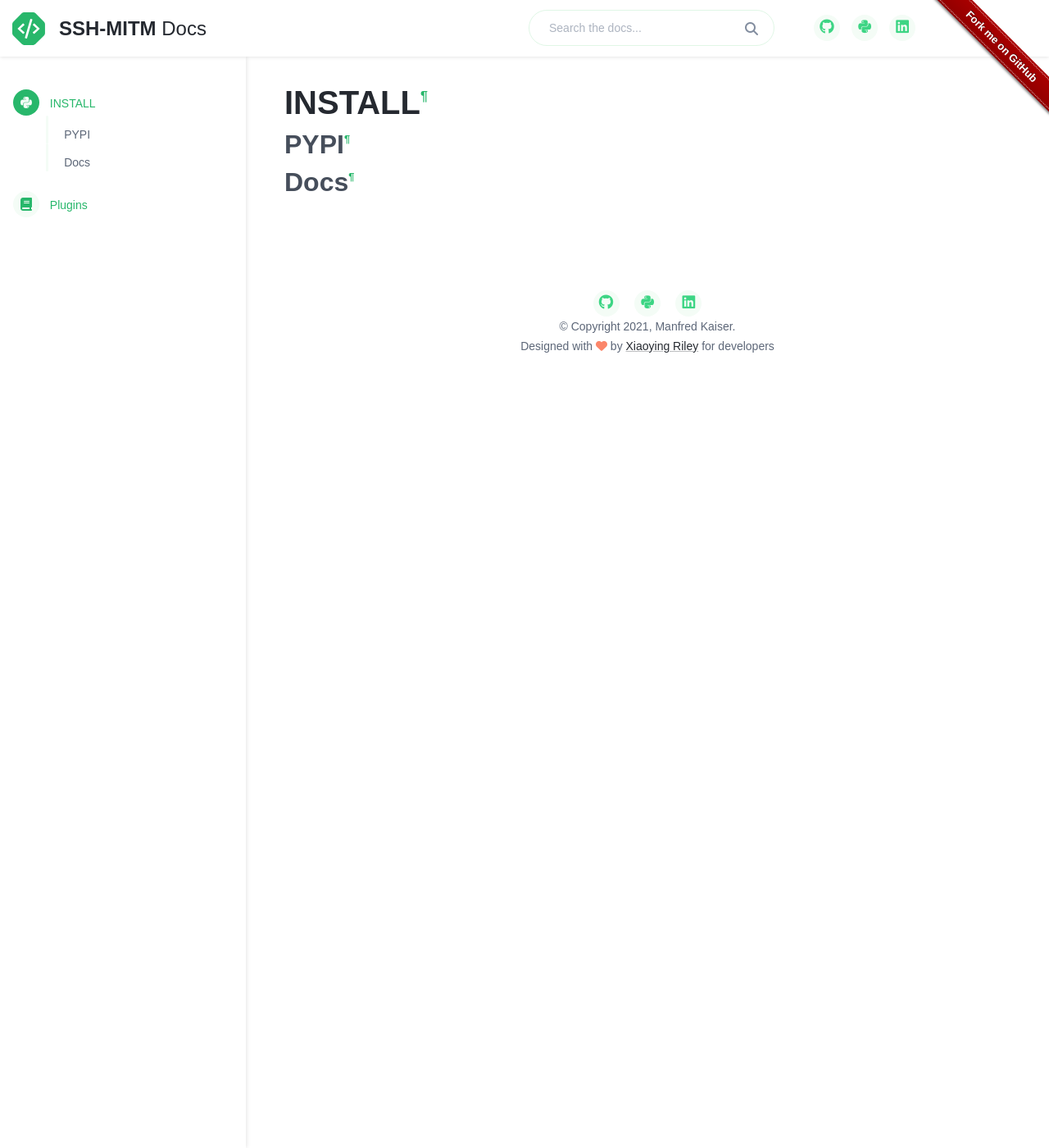
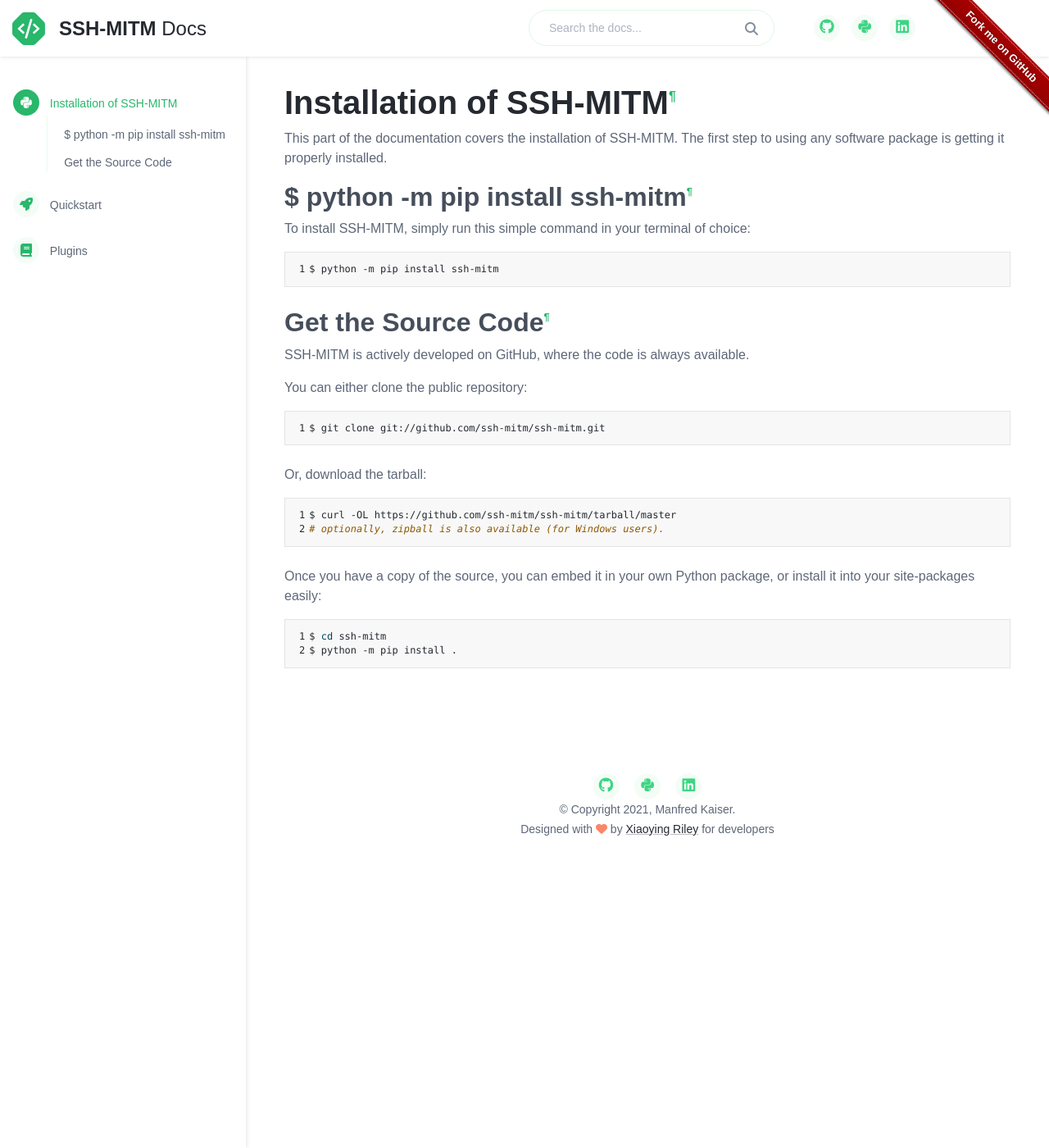
Before and after one commit to ssh-mitm/ssh-mitm, a Sphinx documentation site: the page built from doc/install.rst, in a window 1280 px wide and 1400 px high. Shown: the whole window at 82% size. Built offline with Sphinx 7.4.7, drawn with Linux system fonts in a browser that asks for light colours; nearby versions of some CDN libraries.

Commit message:
fixed template and added install and quickstart page

```diff
--- a/doc/_static/assets/css/theme2.css
+++ b/doc/_static/assets/css/theme2.css
@@ -1,4 +1,10 @@
+.docs-content li>p {
+    margin-bottom: 0;
+}
 
+div.section {
+    scroll-margin-top: 75px;
+}
 
 .docs-nav p {
     display: none;
@@ -10,6 +16,14 @@
     list-style-type: none;
     list-style: none;
     color: #5d6778;
+}
+
+.docs-nav ul li a {
+    color: #5d6778;
+}
+
+.docs-nav ul li.current a {
+    color: #28b76b;
 }
 
 li.toctree-l1 {
@@ -93,6 +107,102 @@ h2 .headerlink {
     font-size: 0.4em;
     vertical-align: 1em;
 }
+
+
+
+
+blockquote {
+    margin-left: 24px;
+    line-height: 24px;
+    margin-bottom: 24px
+}
+
+pre.literal-block {
+    white-space: pre;
+    margin: 0;
+    padding: 12px 12px;
+    font-family: SFMono-Regular, Menlo, Monaco, Consolas, "Liberation Mono", "Courier New", Courier, monospace;
+    display: block;
+    overflow: auto
+}
+
+pre.literal-block,
+div[class^='highlight'] {
+    border: 1px solid #e1e4e5;
+    overflow-x: auto;
+    margin: 1px 0 24px 0
+}
+
+pre.literal-block div[class^='highlight'],
+div[class^='highlight'] div[class^='highlight'] {
+    padding: 0px;
+    border: none;
+    margin: 0
+}
+
+div[class^='highlight'] td.code {
+    width: 100%
+}
+
+.linenodiv pre {
+    border-right: solid 1px #e6e9ea;
+    margin: 0;
+    padding: 12px 12px;
+    font-family: SFMono-Regular, Menlo, Monaco, Consolas, "Liberation Mono", "Courier New", Courier, monospace;
+    user-select: none;
+    pointer-events: none
+}
+
+div[class^='highlight'] pre {
+    white-space: pre;
+    margin: 0;
+    padding: 12px 12px;
+    display: block;
+    overflow: auto
+}
+
+div[class^='highlight'] pre .hll {
+    display: block;
+    margin: 0 -12px;
+    padding: 0 12px
+}
+
+pre.literal-block,
+div[class^='highlight'] pre,
+.linenodiv pre {
+    font-family: SFMono-Regular, Menlo, Monaco, Consolas, "Liberation Mono", "Courier New", Courier, monospace;
+    font-size: 12px;
+    line-height: 1.4
+}
+
+.code-block-caption {
+    font-style: italic;
+    font-size: 85%;
+    line-height: 1;
+    padding: 1em 0;
+    text-align: center
+}
+
+@media print {
+    .codeblock,
+    div[class^='highlight'],
+    div[class^='highlight'] pre {
+        white-space: pre-wrap
+    }
+}
+
+
+
+
+
+
+
+
+
+
+
+
+
 
 
 /*!
--- a/doc/_static/assets/css/toctree-icons.css
+++ b/doc/_static/assets/css/toctree-icons.css
@@ -3,3 +3,9 @@
     font-family: FontAwesome;
     content: "\f3e2";
 }
+
+#docs-nav .toctree-l1:nth-child(2):before,
+#docs-cards .toctree-l1:nth-child(2) i:before {
+    font-family: FontAwesome;
+    content: "\f135";
+}
--- a/doc/_templates/layout.html
+++ b/doc/_templates/layout.html
@@ -16,6 +16,7 @@
     <script src="https://kit.fontawesome.com/df034fdb97.js" integrity="sha384-qvetCEztepV929nJ/7x2Tq9lEf9B/rXhUPx4zlhIL5eDKEZfpwa8BHFGSY0B4dxK" crossorigin="anonymous"></script>
 
     <!-- Theme CSS -->
+	<link id="theme-style" rel="stylesheet" href="_static/pygments.css">
     <link id="theme-style" rel="stylesheet" href="_static/assets/css/theme.css">
     <link id="theme-style" rel="stylesheet" href="_static/assets/css/theme2.css">
 	<link id="theme-style" rel="stylesheet" href="_static/assets/css/toctree-icons.css">
--- a/doc/index.rst
+++ b/doc/index.rst
@@ -6,4 +6,5 @@ SSH-MITM Docs - Startseite
    :caption: Contents:
 
    install
+   quickstart
    plugins
--- a/doc/install.rst
+++ b/doc/install.rst
@@ -1,11 +1,44 @@
-INSTALL
-=======
+Installation of SSH-MITM
+========================
+
+This part of the documentation covers the installation of SSH-MITM.
+The first step to using any software package is getting it properly installed.
+
+$ python -m pip install ssh-mitm
+--------------------------------
+
+To install SSH-MITM, simply run this simple command in your terminal of choice:
+
+.. code-block:: bash
+    :linenos:
+
+    $ python -m pip install ssh-mitm
 
 
+Get the Source Code
+-------------------
 
-PYPI
-----
+SSH-MITM is actively developed on GitHub, where the code is always available.
 
+You can either clone the public repository:
 
-Docs
-----
+.. code-block:: bash
+    :linenos:
+
+    $ git clone git://github.com/ssh-mitm/ssh-mitm.git
+
+Or, download the tarball:
+
+.. code-block:: bash
+    :linenos:
+
+    $ curl -OL https://github.com/ssh-mitm/ssh-mitm/tarball/master
+    # optionally, zipball is also available (for Windows users).
+
+Once you have a copy of the source, you can embed it in your own Python package, or install it into your site-packages easily:
+
+.. code-block:: bash
+    :linenos:
+
+    $ cd ssh-mitm
+    $ python -m pip install .
```
Also changed, not shown: doc/quickstart.rst (added, +11 -0 lines).
